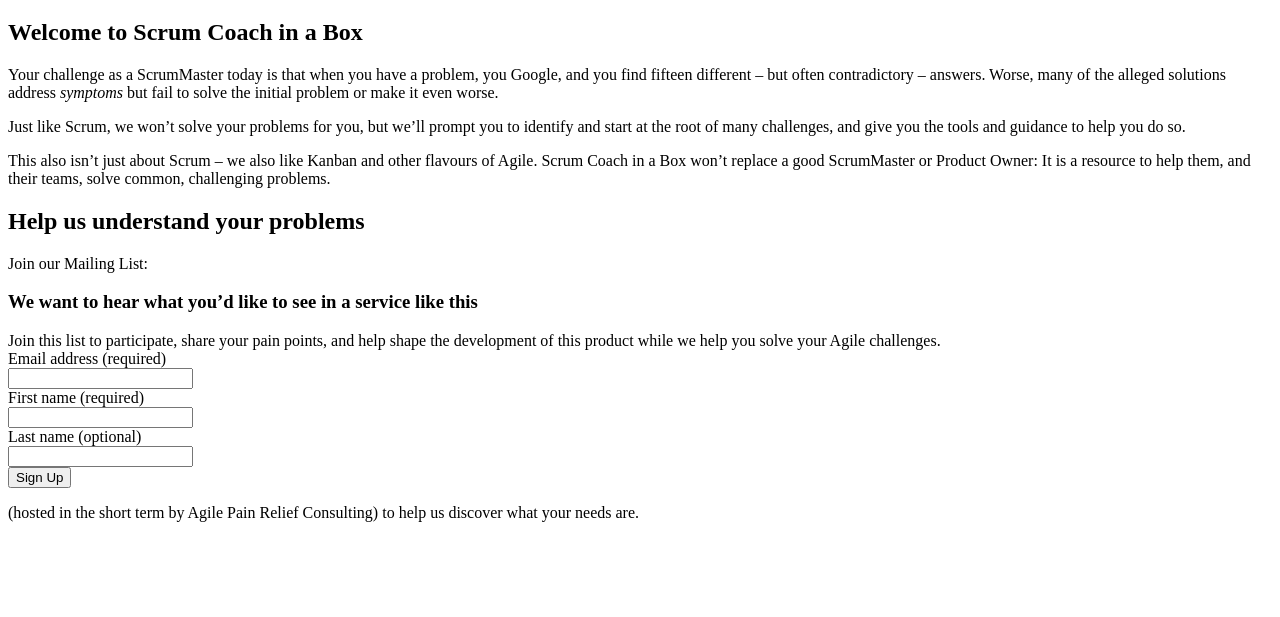
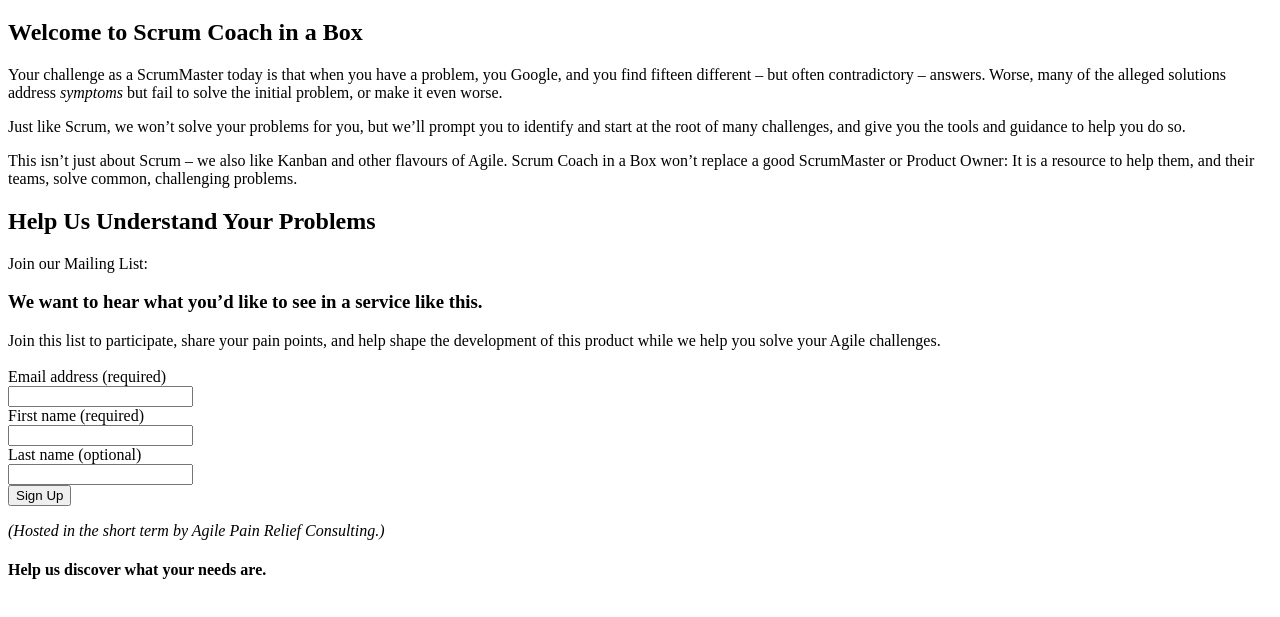
Before and after one commit to mlevison/mlevison.github.io, a plain HTML site: page index.html in a window 1280 px wide. Shown: the part 87-704 px from the top of the page. Drawn offline with Linux system fonts and the light colour scheme.

Commit message:
Add files via upload
Minor grammatical corrections, added line break/space before form for aesthetics, mostly just tested to see if I can still do this git/programming thing.

```diff
--- a/index.html
+++ b/index.html
@@ -15,18 +15,19 @@
       <section id="main_content" class="inner">
         <h1 id="welcome-to-scrum-coach-in-a-box">Welcome to Scrum Coach in a Box</h1>
 
-<p>Your challenge as a ScrumMaster today is that when you have a problem, you Google, and you find fifteen different – but often contradictory – answers. Worse, many of the alleged solutions address <em>symptoms</em> but fail to solve the initial problem or make it even worse.</p>
+<p>Your challenge as a ScrumMaster today is that when you have a problem, you Google, and you find fifteen different – but often contradictory – answers. Worse, many of the alleged solutions address <em>symptoms</em> but fail to solve the initial problem, or make it even worse.</p>
 
 <p>Just like Scrum, we won’t solve your problems for you, but we’ll prompt you to identify and start at the root of many challenges, and give you the tools and guidance to help you do so.</p>
 
-<p>This also isn’t just about Scrum – we also like Kanban and other flavours of Agile. Scrum Coach in a Box won’t replace a good ScrumMaster or Product Owner: It is a resource to help them, and their teams, solve common, challenging problems.</p>
+<p>This isn’t just about Scrum – we also like Kanban and other flavours of Agile. Scrum Coach in a Box won’t replace a good ScrumMaster or Product Owner: It is a resource to help them, and their teams, solve common, challenging problems.</p>
 
-<h2 id="help-us-understand-your-needs">Help us understand your problems</h2>
+<h2 id="help-us-understand-your-needs">Help Us Understand Your Problems</h2>
 
 <p>Join our Mailing List:
         <form action="https://www.getdrip.com/forms/424209321/submissions" method="post" data-drip-embedded-form="424209321">
-            <h3 data-drip-attribute="headline">We want to hear what you’d like to see in a service like this</h3>
-            <div data-drip-attribute="description">  Join this list to participate, share your pain points, and help shape the development of this product while we help you solve your Agile challenges.</div>
+            <h3 data-drip-attribute="headline">We want to hear what you’d like to see in a service like this.</h3>
+            <div data-drip-attribute="description">Join this list to participate, share your pain points, and help shape the development of this product while we help you solve your Agile challenges.</div>
+            <br>
               <div>
                   <label for="drip-email">Email address (required)</label><br />
                   <input type="email" id="drip-email" name="fields[email]" value="" />
@@ -47,8 +48,9 @@
               <input type="submit" value="Sign Up" data-drip-attribute="sign-up-button" />
             </div>
           </form>
-
-    (hosted in the short term by Agile Pain Relief Consulting) to help us discover what your needs are.</p>
+   </p>
+   <p><em>(Hosted in the short term by Agile Pain Relief Consulting.)</em></p>
+   <h4>Help us discover what your needs are.</h4>
 
       </section>
     </div>
```
